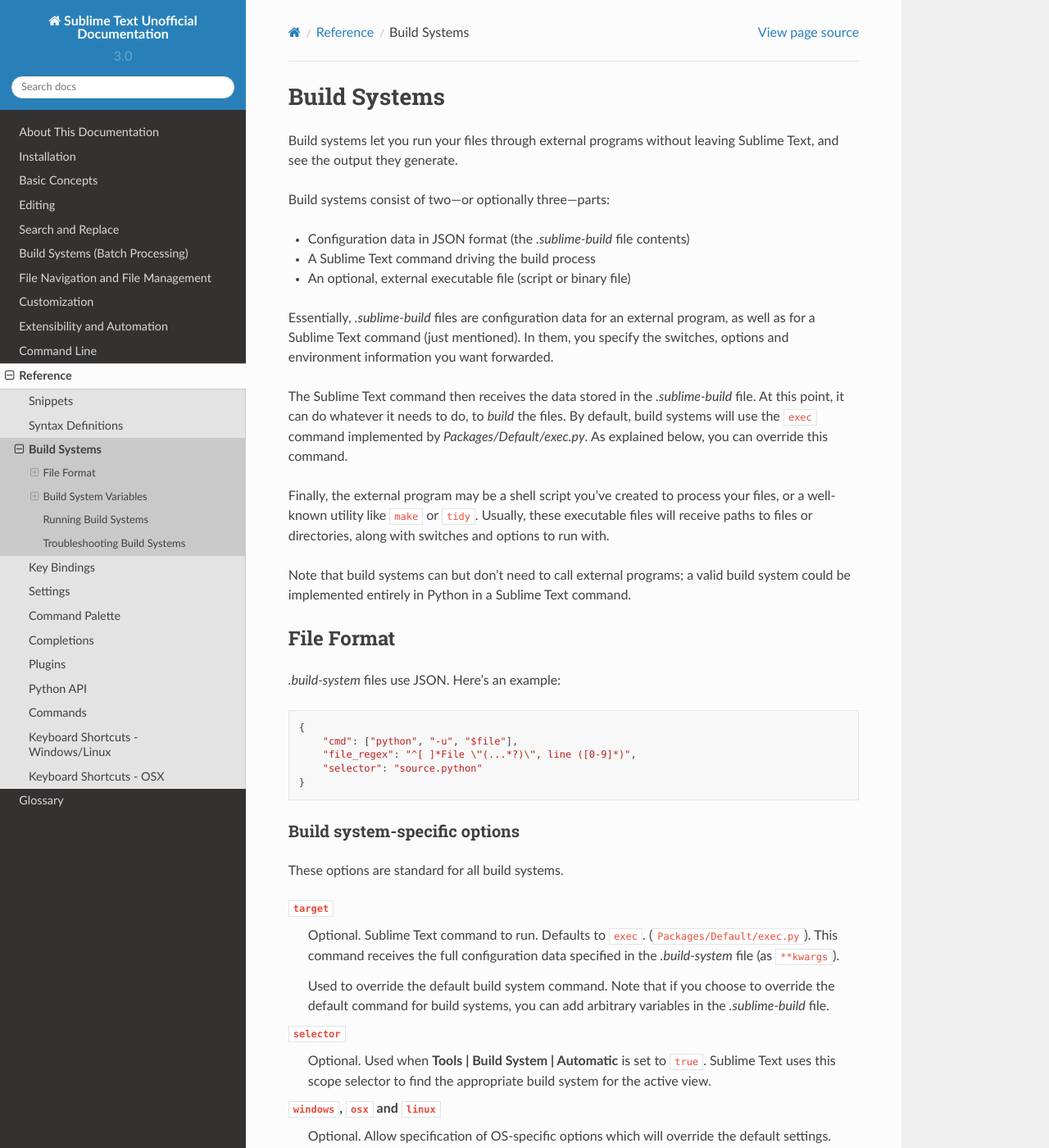
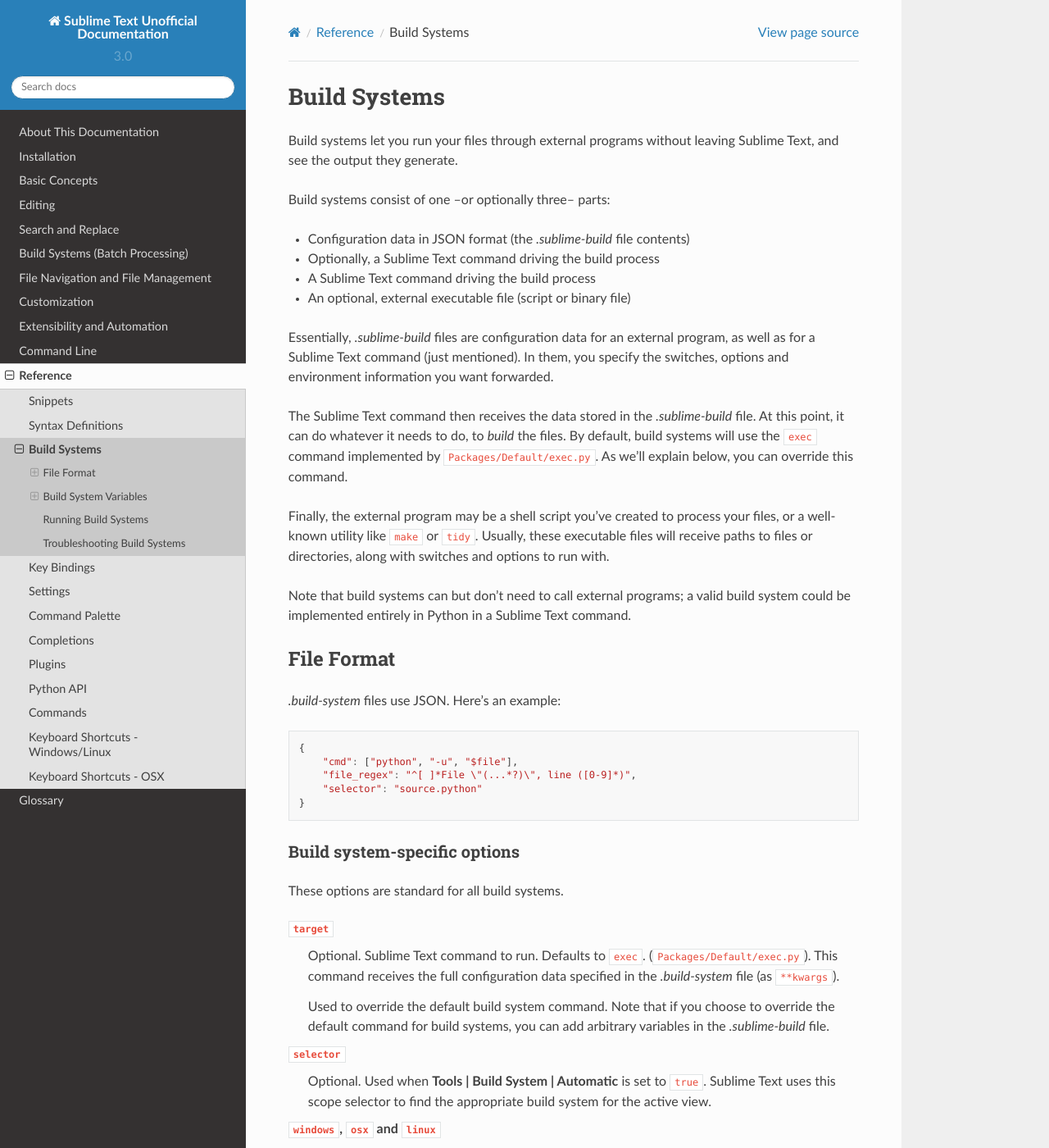
Before and after one commit to guillermooo/sublime-undocs, a Sphinx documentation site: the page built from source/reference/build_systems.rst, in a window 1280 px wide and 1400 px high. Shown: the whole window at 82% size. Built offline with Sphinx 7.4.7 and the Read the Docs theme 2.0.0, drawn with Linux system fonts in a browser that asks for light colours; some of the changed text lies outside the part shown.

Commit message:
Updates to build system topic
Reuses: 5f5122292efc35c1bbd911c875f3ad34ad3a8bd3

```diff
--- a/source/reference/build_systems.rst
+++ b/source/reference/build_systems.rst
@@ -5,9 +5,10 @@
 Build systems let you run your files through external programs without leaving
 Sublime Text, and see the output they generate.
 
-Build systems consist of two---or optionally three---parts:
+Build systems consist of one --or optionally three-- parts:
 
 * Configuration data in JSON format (the *.sublime-build* file contents)
+* Optionally, a Sublime Text command driving the build process
 * A Sublime Text command driving the build process
 * An optional, external executable file (script or binary file)
 
@@ -18,7 +19,7 @@
 The Sublime Text command then receives the data stored in the *.sublime-build*
 file. At this point, it can do whatever it needs to do, to *build* the files. By
 default, build systems will use the ``exec`` command implemented by
-*Packages/Default/exec.py*. As explained below, you can override this
+:file:`Packages/Default/exec.py`. As we'll explain below, you can override this
 command.
 
 Finally, the external program may be a shell script you've created to process
@@ -83,6 +84,7 @@
     **Tools | Build System** menu and be bound to :kbd:`Ctrl+Shift+B`.
 
 .. _build-arbitrary-options:
+
 
 Arbitrary options
 -----------------
@@ -172,8 +175,7 @@
         "working_dir": "${project_path:${folder}}",
         "selector": "source.java",
 
-        "windows":
-        {
+        "windows": {
             "cmd": ["ant.bat"]
         }
     }
```
Also changed, not shown: other parts of source/reference/build_systems.rst (+6 -3 lines).
